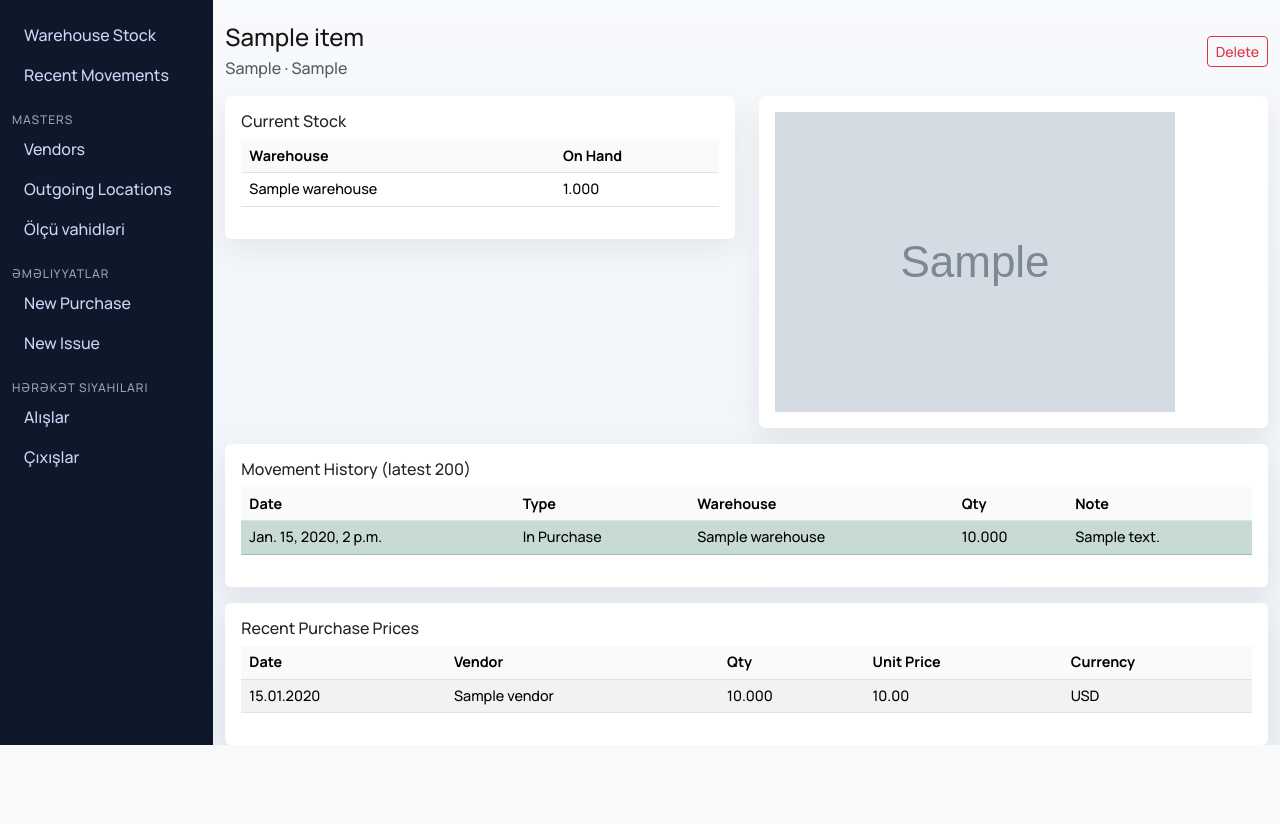
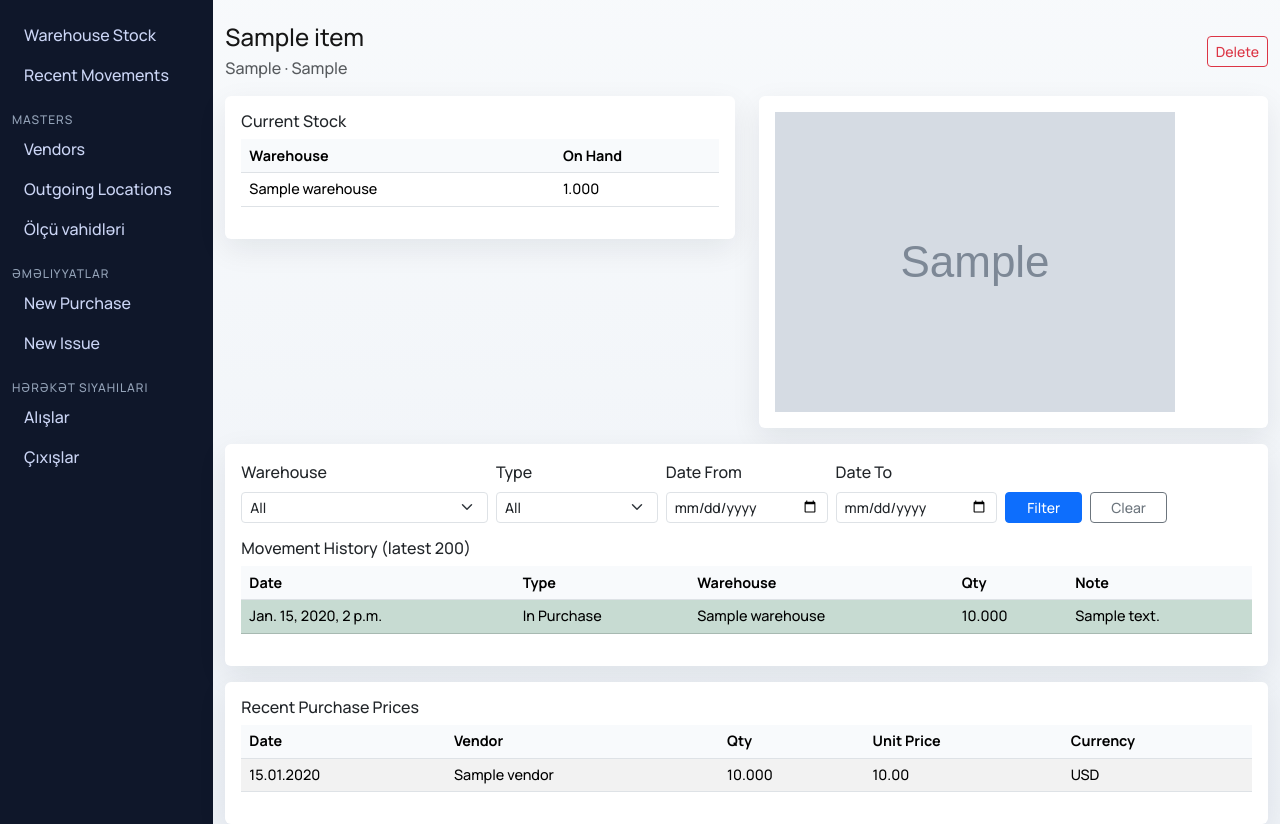
Before and after one commit to SamirBagirzade/anbar_pro, a Django app: page /inventory/items/1/ in a window 1280 px wide. Shown: the part 57-881 px from the top of the page. Before the commit the page ends 802 px from the top, so only its background shows below. Run offline with Django 5.2, Linux system fonts and the light colour scheme; a user stored in the database is signed in; tables that the repository leaves empty hold one stand-in row (values such as "Sample post"); grey boxes marked "Sample" are stand-in pictures; some libraries are stand-ins or nearby versions.

Commit message:
feat(inventory): API pagination, movements export, item detail filters
A: Add DEFAULT_PAGINATION_CLASS + PAGE_SIZE=100 to REST_FRAMEWORK in settings.py
B: Add CSV + XLSX export to recent_movements view; add JS-driven export
   buttons to recent_movements.html (same window.location pattern as stock page)
D: Pass warehouses/movement_types/filter values to item_detail context;
   add filter card above movement history in item_detail.html

Co-Authored-By: Claude Sonnet 4.6 <noreply@anthropic.com>

```diff
--- a/wms/inventory/views.py
+++ b/wms/inventory/views.py
@@ -259,6 +259,12 @@ def item_detail(request, item_id: int):
             "stock_per_warehouse": stock_per_warehouse,
             "movements": movements,
             "purchases": purchases,
+            "warehouses": Warehouse.objects.filter(is_active=True).order_by("name"),
+            "movement_types": StockMovement.MOVEMENT_TYPES,
+            "warehouse_id": warehouse_id or "",
+            "movement_type": movement_type or "",
+            "date_from": date_from or "",
+            "date_to": date_to or "",
         },
     )
 
@@ -294,6 +300,35 @@ def recent_movements(request):
         movements = movements.filter(created_at__date__lte=date_to_parsed)
 
     movements = movements.order_by(f"{prefix}{sort}")
+
+    if request.GET.get("export") == "csv":
+        response = HttpResponse(content_type="text/csv")
+        response["Content-Disposition"] = "attachment; filename=movements.csv"
+        writer = csv.writer(response)
+        writer.writerow(["date", "type", "warehouse", "item", "unit", "qty_delta", "unit_cost", "reference_type", "reference_id", "note"])
+        for mv in movements:
+            writer.writerow([mv.created_at.strftime("%Y-%m-%d %H:%M"), mv.get_movement_type_display(), mv.warehouse.name, mv.item.name, mv.item.unit, mv.qty_delta, mv.unit_cost, mv.reference_type, mv.reference_id, mv.note])
+        return response
+
+    if request.GET.get("export") == "xlsx":
+        import io
+        from openpyxl import Workbook
+        from openpyxl.styles import Font
+        wb = Workbook()
+        ws = wb.active
+        ws.title = "Movements"
+        ws.append(["Date", "Type", "Warehouse", "Item", "Unit", "Qty", "Unit Cost", "Ref Type", "Ref ID", "Note"])
+        for cell in ws[1]:
+            cell.font = Font(bold=True)
+        for mv in movements:
+            ws.append([mv.created_at.strftime("%Y-%m-%d %H:%M"), mv.get_movement_type_display(), mv.warehouse.name, mv.item.name, mv.item.unit, float(mv.qty_delta), float(mv.unit_cost) if mv.unit_cost else None, mv.reference_type, mv.reference_id, mv.note])
+        buf = io.BytesIO()
+        wb.save(buf)
+        buf.seek(0)
+        response = HttpResponse(buf.read(), content_type="application/vnd.openxmlformats-officedocument.spreadsheetml.sheet")
+        response["Content-Disposition"] = "attachment; filename=movements.xlsx"
+        return response
+
     paginator = Paginator(movements, 50)
     page = paginator.get_page(request.GET.get("page"))
 
--- a/wms/settings.py
+++ b/wms/settings.py
@@ -107,6 +107,8 @@ REST_FRAMEWORK = {
     "DEFAULT_PERMISSION_CLASSES": [
         "rest_framework.permissions.IsAuthenticated",
     ],
+    "DEFAULT_PAGINATION_CLASS": "rest_framework.pagination.PageNumberPagination",
+    "PAGE_SIZE": 100,
 }
 
 QUANT_QTY = "0.001"
--- a/wms/templates/inventory/item_detail.html
+++ b/wms/templates/inventory/item_detail.html
@@ -43,6 +43,40 @@
 </div>
 <div class="card mb-3">
   <div class="card-body">
+    <form class="row g-2 mb-3" method="get">
+      <div class="col-md-3">
+        <label class="form-label">{% trans "Warehouse" %}</label>
+        <select class="form-select form-select-sm" name="warehouse">
+          <option value="">{% trans "All" %}</option>
+          {% for wh in warehouses %}
+            <option value="{{ wh.id }}" {% if wh.id|stringformat:"s" == warehouse_id %}selected{% endif %}>{{ wh.name }}</option>
+          {% endfor %}
+        </select>
+      </div>
+      <div class="col-md-2">
+        <label class="form-label">{% trans "Type" %}</label>
+        <select class="form-select form-select-sm" name="movement_type">
+          <option value="">{% trans "All" %}</option>
+          {% for key, label in movement_types %}
+            <option value="{{ key }}" {% if key == movement_type %}selected{% endif %}>{{ label }}</option>
+          {% endfor %}
+        </select>
+      </div>
+      <div class="col-md-2">
+        <label class="form-label">{% trans "Date From" %}</label>
+        <input class="form-control form-control-sm" type="date" name="date_from" value="{{ date_from }}">
+      </div>
+      <div class="col-md-2">
+        <label class="form-label">{% trans "Date To" %}</label>
+        <input class="form-control form-control-sm" type="date" name="date_to" value="{{ date_to }}">
+      </div>
+      <div class="col-md-1 d-flex align-items-end">
+        <button class="btn btn-primary btn-sm w-100" type="submit">{% trans "Filter" %}</button>
+      </div>
+      <div class="col-md-1 d-flex align-items-end">
+        <a class="btn btn-outline-secondary btn-sm w-100" href="{% url 'item_detail' item.id %}">{% trans "Clear" %}</a>
+      </div>
+    </form>
     <h6>{% trans "Movement History (latest 200)" %}</h6>
     <table class="table table-striped table-dense">
   <thead>
```
Also changed, not shown: wms/templates/inventory/recent_movements.html (+17 -0 lines).
